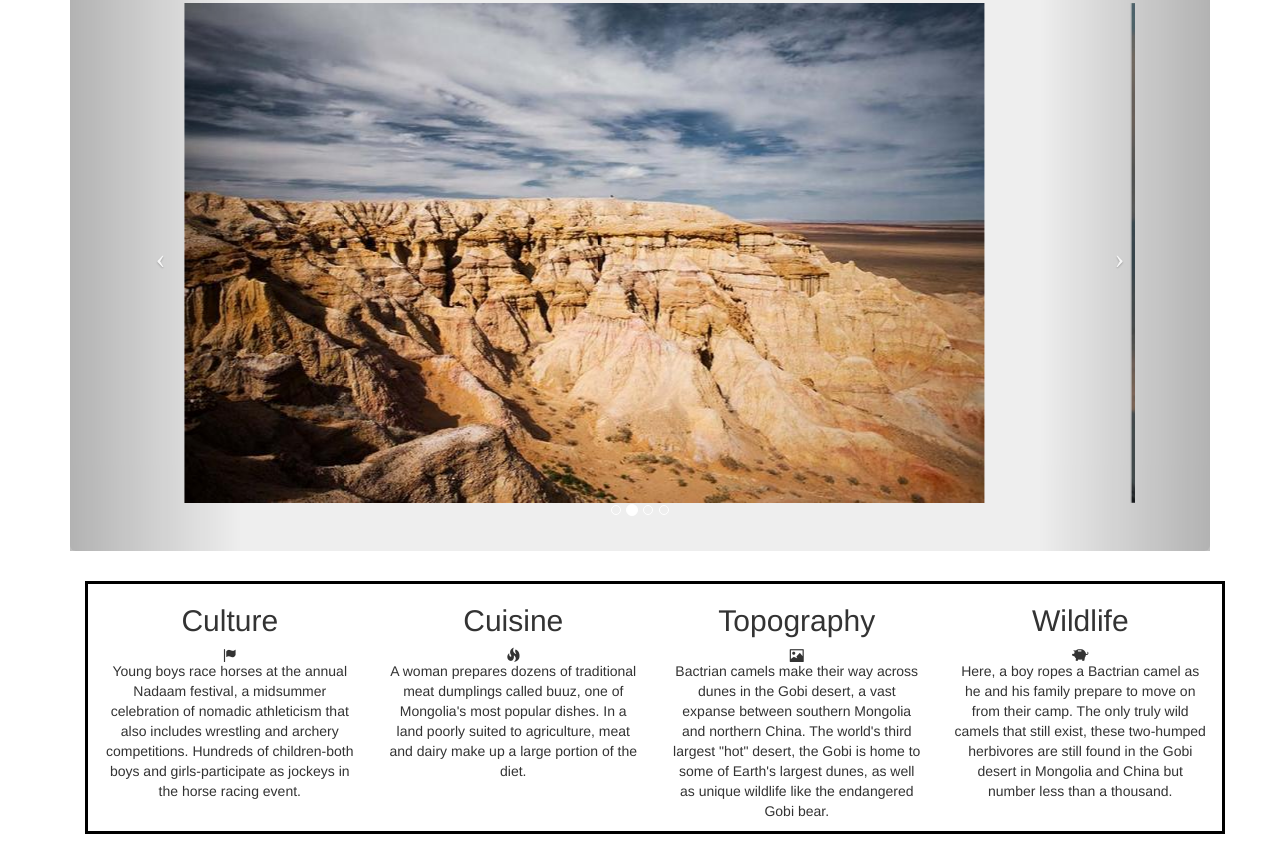
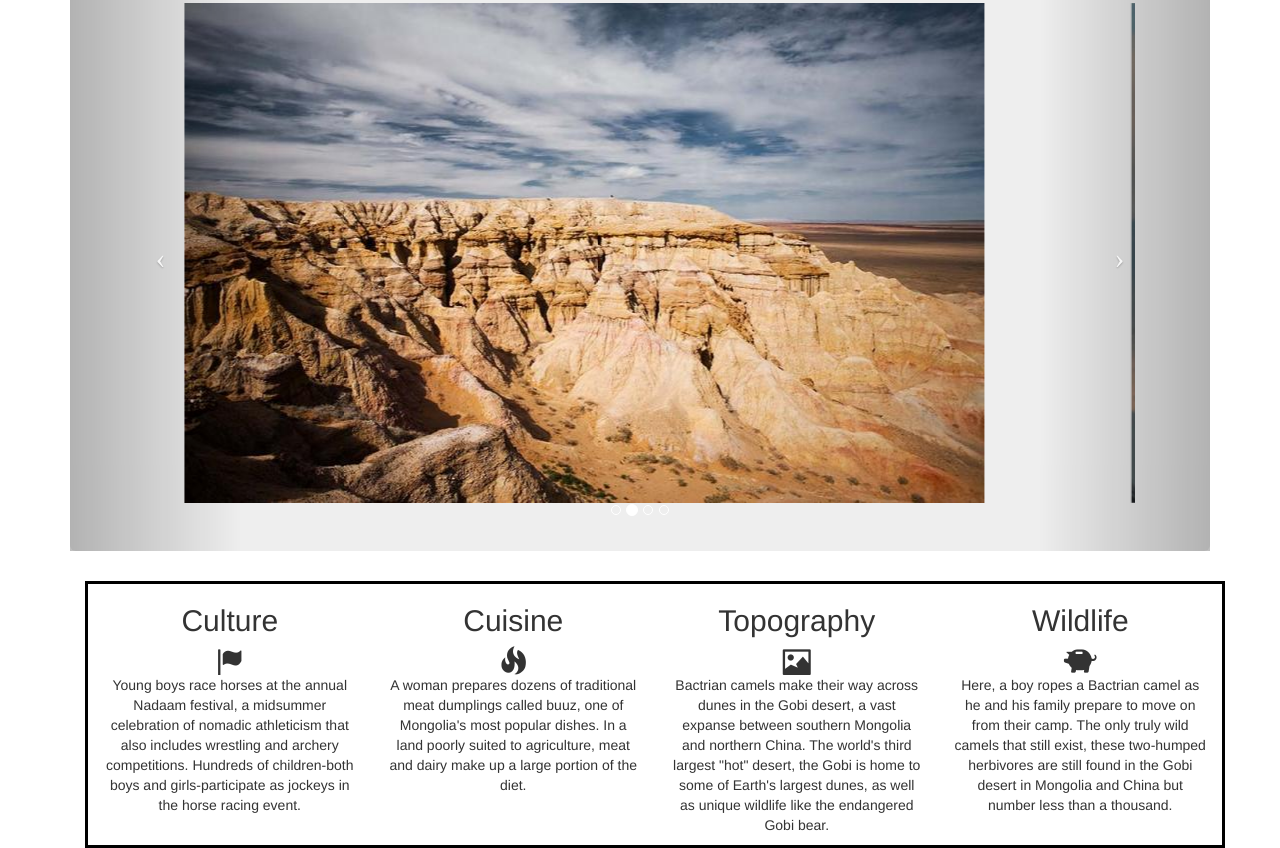
Before and after one commit to jenasancartier/vacation-site, a plain HTML site: page vacation.html in a window 1280 px wide. Shown: the part 395-1243 px from the top of the page. Drawn offline with nearby package versions, Linux system fonts and the light colour scheme.

Commit message:
resize glyphicons

```diff
--- a/CSS/my-styles.css
+++ b/CSS/my-styles.css
@@ -30,3 +30,7 @@
 li  {
   color: white;
 }
+
+.glyphicon {
+  font-size: 2em;
+}
```
